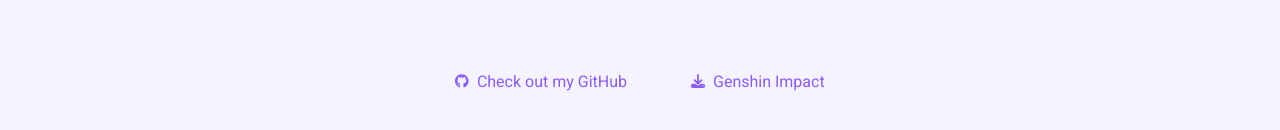
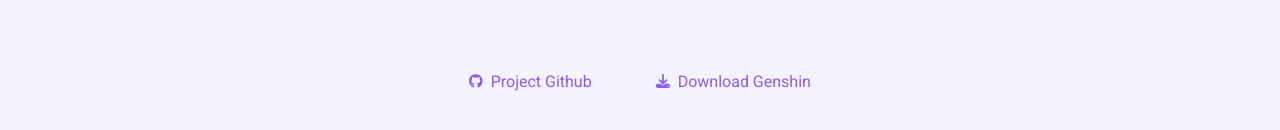
Before and after one commit to EvilSquirrelGuy/NamecardTools, a Next.js app: page / in a window 1280 px wide. Shown: the part 818-948 px from the top of the page. Built offline with nearby package versions, Linux system fonts and the light colour scheme.

Commit message:
abstract footer link generation

```diff
--- a/src/components/Footer.tsx
+++ b/src/components/Footer.tsx
@@ -1,18 +1,21 @@
 import { FontAwesomeIcon } from "@fortawesome/react-fontawesome";
-import { faDownload } from "@fortawesome/free-solid-svg-icons";
+import { faD, faDownload, IconDefinition } from "@fortawesome/free-solid-svg-icons";
 import { faGithub } from "@fortawesome/free-brands-svg-icons";
+import { Url } from "next/dist/shared/lib/router/router";
 
 export default function Footer() {
+
+  const FooterLink = ({text, url, icon}: {text: string, url: string, icon: IconDefinition}) => (
+    <a className="text-violet-500 hover:text-violet-300 transition-all" href={url}>
+      <FontAwesomeIcon icon={icon} className="pr-2 fa-sm" />
+      {text}
+    </a>
+  )
+
   return (
     <footer className="flex flex-row gap-16 items-center sm:items-start w-full bottom-0 justify-center p-4 pb-12">
-      <a className="text-violet-500 hover:text-violet-300 transition-all" href="https://github.com/EvilSquirrelGuy">
-        <FontAwesomeIcon icon={faGithub} className="pr-2 fa-sm"></FontAwesomeIcon>
-        Check out my GitHub
-      </a>
-      <a className="text-violet-500 hover:text-violet-300 transition-all" href="https://genshin.hoyoverse.com/en">
-        <FontAwesomeIcon icon={faDownload} className="pr-2 fa-sm"></FontAwesomeIcon>
-        Genshin Impact
-      </a>
+      <FooterLink text="Project Github" icon={faGithub} url="https://github.com/EvilSquirrelGuy/NamecardTools" />
+      <FooterLink text="Download Genshin" icon={faDownload} url="https://genshin.hoyoverse.com/en/home" />
     </footer>
   )
 }
```
